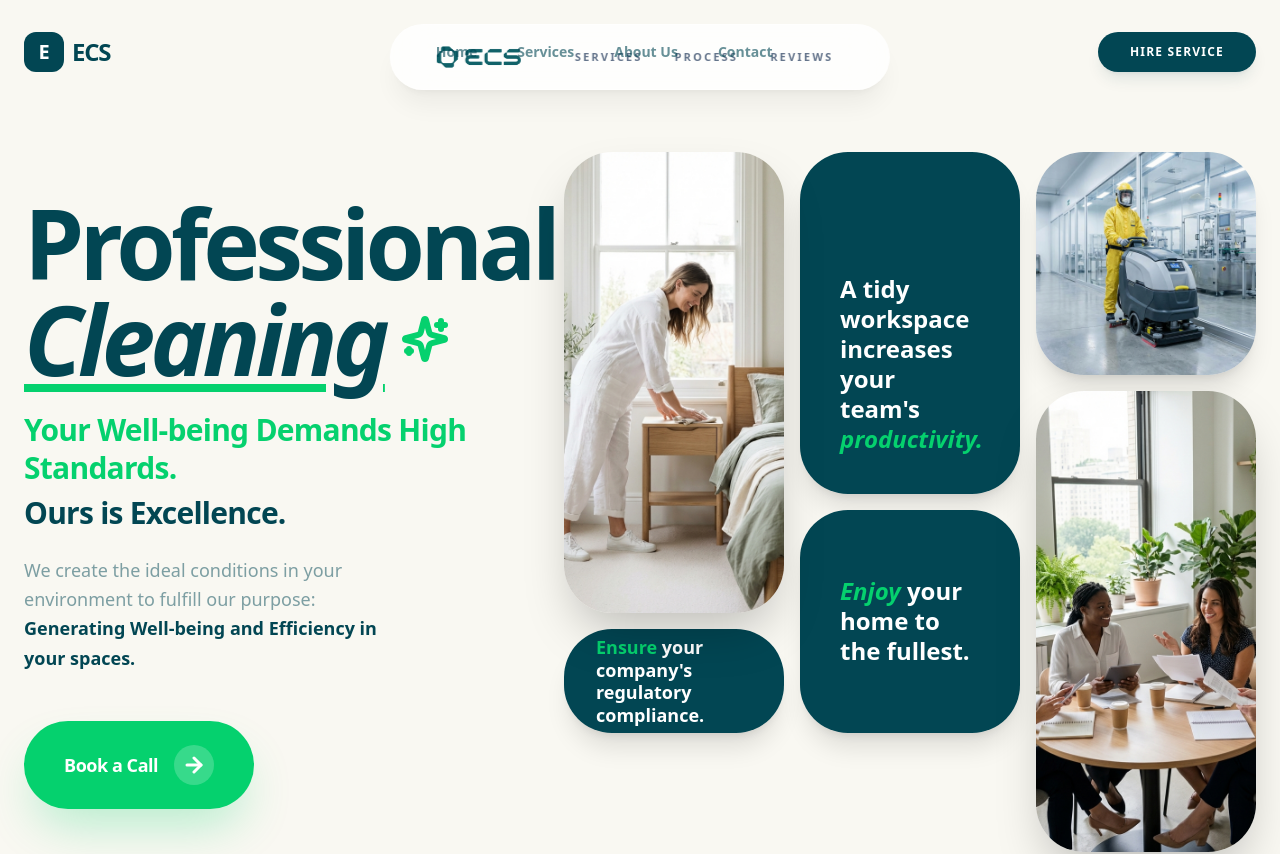
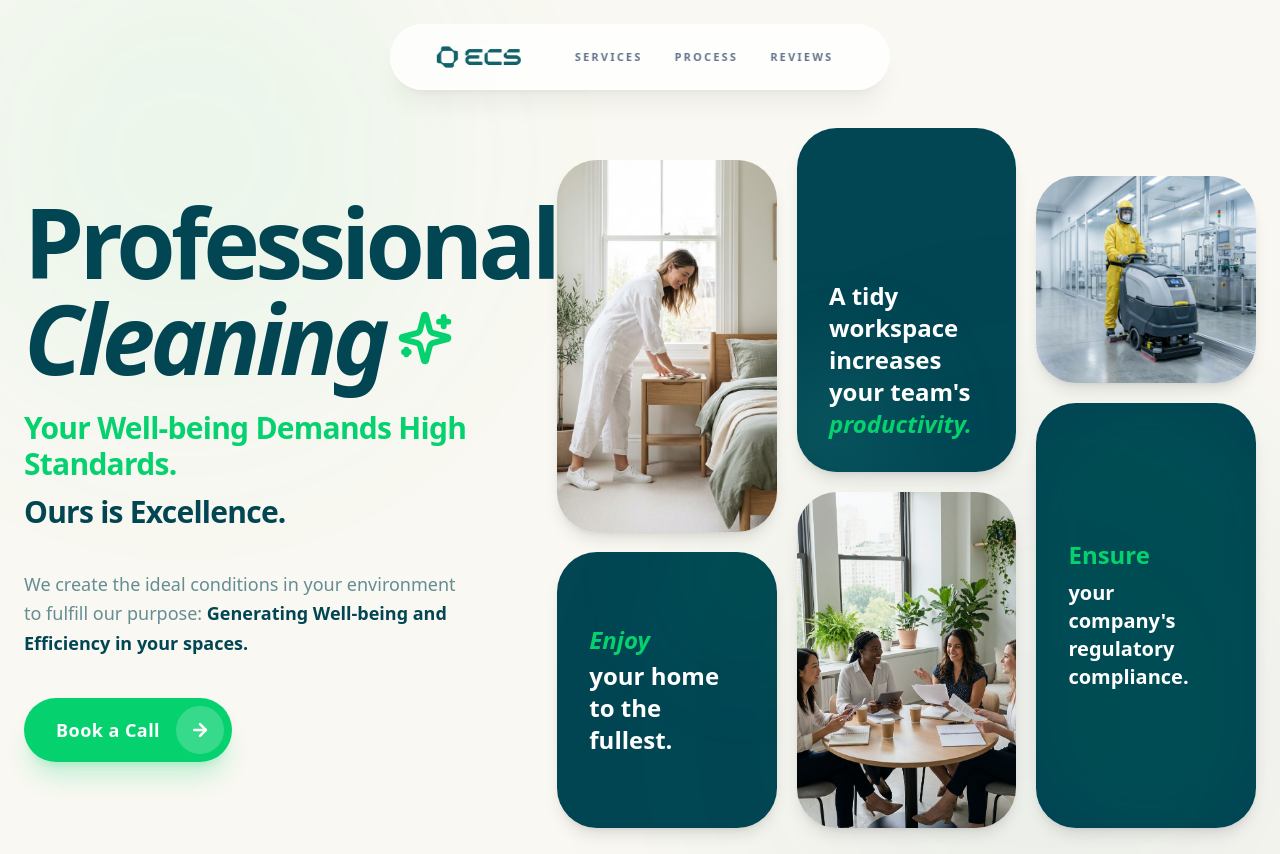
Before and after one commit to renatoquerales28-byte/extreme-cleaning-next, a Next.js app: page / in a window 1280 px wide. Shown: the top 854 px of the page. Built offline with nearby package versions, Linux system fonts and the light colour scheme.

Commit message:
Refactor: HeroSection bento grid layout exact match, remove duplicate navbar

```diff
--- a/src/components/landing/HeroSection.tsx
+++ b/src/components/landing/HeroSection.tsx
@@ -10,64 +10,38 @@ export default function HeroSection() {
     const router = useRouter();
 
     return (
-        <section className="relative w-full bg-[#F9F8F2] antialiased overflow-hidden">
-            {/* Header / Navbar */}
-            <nav className="container mx-auto px-6 py-8 flex items-center justify-between relative z-50">
-                <div className="flex items-center gap-2">
-                    <div className="w-10 h-10 bg-[#024653] rounded-xl flex items-center justify-center">
-                        <span className="text-white font-black text-xl">E</span>
-                    </div>
-                    <span className="text-2xl font-black tracking-tighter text-[#024653]">ECS</span>
-                </div>
+        <section className="relative w-full bg-[#F9F8F2] antialiased overflow-hidden pt-24 pb-12 lg:pt-32 lg:pb-24">
 
-                <div className="hidden md:flex items-center gap-10">
-                    {["Home", "Services", "About Us", "Contact"].map((item) => (
-                        <a
-                            key={item}
-                            href="#"
-                            className="text-[#024653]/60 hover:text-[#024653] font-bold text-sm transition-colors"
-                        >
-                            {item}
-                        </a>
-                    ))}
-                </div>
+            <div className="container mx-auto px-6 grid lg:grid-cols-12 gap-12 items-center">
 
-                <button
-                    onClick={() => router.push("/quote")}
-                    className="bg-[#024653] text-white px-8 py-3 rounded-full font-black text-xs uppercase tracking-widest hover:bg-[#085560] transition-all shadow-lg shadow-[#024653]/10"
-                >
-                    Hire Service
-                </button>
-            </nav>
-
-            <div className="container mx-auto px-6 pt-12 pb-24 grid lg:grid-cols-12 gap-16 items-center">
-
-                {/* Left Content Area */}
-                <div className="lg:col-span-5 space-y-12">
+                {/* Left Content Area (Text) - Spans 5 columns */}
+                <div className="lg:col-span-5 space-y-10 relative z-10">
                     <motion.div
-                        initial={{ opacity: 0, y: 20 }}
-                        animate={{ opacity: 1, y: 0 }}
+                        initial={{ opacity: 0, x: -20 }}
+                        animate={{ opacity: 1, x: 0 }}
                         transition={{ duration: 0.8 }}
                         className="space-y-6"
                     >
-                        <h1 className="text-7xl md:text-8xl font-black tracking-tighter text-[#024653] leading-[0.85] flex flex-col">
+                        <h1 className="text-6xl md:text-7xl xl:text-8xl font-black tracking-tighter text-[#024653] leading-[0.9] flex flex-col">
                             <span>Professional</span>
-                            <span className="flex items-center gap-4 italic underline decoration-[#05D16E] decoration-8 underline-offset-8">
+                            <span className="flex items-center gap-3 italic text-[#024653]">
                                 Cleaning
-                                <Sparkles className="text-[#05D16E] w-12 h-12 inline-block" strokeWidth={3} />
+                                <div className="relative inline-flex">
+                                    <Sparkles className="text-[#05D16E] w-10 h-10 md:w-14 md:h-14" strokeWidth={2.5} />
+                                </div>
                             </span>
                         </h1>
 
-                        <div className="space-y-2 mt-12">
-                            <p className="text-3xl font-bold tracking-tight text-[#05D16E] leading-tight max-w-md">
+                        <div className="space-y-3 mt-8">
+                            <p className="text-2xl md:text-3xl font-bold tracking-tight text-[#05D16E] leading-tight">
                                 Your Well-being Demands High Standards.
                             </p>
-                            <p className="text-3xl font-black tracking-tight text-[#024653] leading-tight">
+                            <p className="text-2xl md:text-3xl font-black tracking-tight text-[#024653] leading-tight">
                                 Ours is Excellence.
                             </p>
                         </div>
 
-                        <p className="text-lg text-[#024653]/50 font-medium leading-relaxed max-w-sm">
+                        <p className="text-lg text-[#024653]/60 font-medium leading-relaxed max-w-md pt-4">
                             We create the ideal conditions in your environment to fulfill our purpose: <span className="text-[#024653] font-bold">Generating Well-being and Efficiency in your spaces.</span>
                         </p>
                     </motion.div>
@@ -77,65 +51,89 @@ export default function HeroSection() {
                         animate={{ opacity: 1, y: 0 }}
                         transition={{ duration: 0.8, delay: 0.2 }}
                         onClick={() => router.push("/quote")}
-                        className="group flex items-center gap-4 bg-[#05D16E] text-white px-10 py-6 rounded-full font-black text-lg tracking-tight hover:bg-[#08BF5F] transition-all shadow-2xl shadow-[#05D16E]/30"
+                        className="group flex items-center gap-4 bg-[#05D16E] text-white pl-8 pr-2 py-2 rounded-full font-black text-lg tracking-wide hover:bg-[#08BF5F] transition-all shadow-xl shadow-[#05D16E]/20 hover:scale-[1.02] active:scale-95"
                     >
-                        Book a Call
-                        <div className="w-10 h-10 bg-white/20 rounded-full flex items-center justify-center transition-transform group-hover:translate-x-2">
-                            <ArrowRight size={24} strokeWidth={3} />
+                        <span>Book a Call</span>
+                        <div className="w-12 h-12 bg-white/20 rounded-full flex items-center justify-center transition-transform group-hover:rotate-[-45deg] duration-300">
+                            <ArrowRight size={20} strokeWidth={3} className="text-white" />
                         </div>
                     </motion.button>
                 </div>
 
-                {/* Right Bento Grid Area */}
-                <div className="lg:col-span-7 h-full w-full">
-                    <div className="grid grid-cols-12 grid-rows-6 gap-4 h-[700px]">
+                {/* Right Bento Grid Area - Spans 7 columns */}
+                <div className="lg:col-span-7 w-full h-full min-h-[600px] lg:h-[700px] relative">
+                    <div className="grid grid-cols-3 gap-5 h-full w-full">
 
-                        {/* 1. Large Portrait (Top Left) */}
-                        <div className="col-span-4 row-span-4 relative rounded-[3rem] overflow-hidden shadow-2xl">
+                        {/* COLUMN 1 */}
+                        <div className="flex flex-col gap-5 pt-8">
+                            {/* Image: Woman (Taller) */}
+                            <div className="relative w-full flex-[1.4] rounded-[2.5rem] overflow-hidden shadow-lg group">
                                 <Image
                                     src="/brand/hero_woman_cleaning.png"
                                     alt="Residential Cleaning"
                                     fill
-                                className="object-cover"
+                                    className="object-cover transition-transform duration-700 group-hover:scale-105"
                                 />
                             </div>
-
-                        {/* 2. Text Card Teal (Top Center) */}
-                        <div className="col-span-4 row-span-3 bg-[#024653] rounded-[3rem] p-10 flex flex-col justify-end gap-2 text-white shadow-xl">
-                            <p className="text-2xl font-bold leading-tight">A tidy workspace increases your team&apos;s <span className="text-[#05D16E] italic">productivity.</span></p>
+                            {/* Card: Enjoy (Shorter) */}
+                            <div className="bg-[#024653] w-full flex-[0.8] rounded-[2.5rem] p-8 flex flex-col justify-center text-white shadow-lg overflow-hidden relative">
+                                <div className="absolute top-0 right-0 w-32 h-32 bg-[#05D16E]/10 rounded-full blur-3xl -mr-10 -mt-10"></div>
+                                <p className="text-xl md:text-2xl font-bold leading-tight relative z-10">
+                                    <span className="text-[#05D16E] italic block mb-1">Enjoy</span>
+                                    your home to the fullest.
+                                </p>
+                            </div>
                         </div>
 
-                        {/* 3. Small Square (Top Right) */}
-                        <div className="col-span-4 row-span-2 relative rounded-[3rem] overflow-hidden shadow-xl">
+                        {/* COLUMN 2 */}
+                        <div className="flex flex-col gap-5">
+                            {/* Card: Productivity (Taller relative to img below) */}
+                            <div className="bg-[#024653] w-full flex-1 rounded-[2.5rem] p-8 flex flex-col justify-end text-white shadow-lg overflow-hidden relative">
+                                <div className="absolute bottom-0 left-0 w-40 h-40 bg-[#0E6168] rounded-full blur-2xl -ml-10 -mb-10 opacity-50"></div>
+                                <p className="text-xl md:text-2xl font-bold leading-tight relative z-10">
+                                    A tidy workspace increases your team&apos;s <span className="text-[#05D16E] italic">productivity.</span>
+                                </p>
+                            </div>
+                            {/* Image: Meeting (Medium) */}
+                            <div className="relative w-full flex-[1.2] rounded-[2.5rem] overflow-hidden shadow-lg group">
+                                <Image
+                                    src="/brand/hero_office_meeting.png"
+                                    alt="Team Meeting"
+                                    fill
+                                    className="object-cover transition-transform duration-700 group-hover:scale-105"
+                                />
+                            </div>
+                        </div>
+
+                        {/* COLUMN 3 */}
+                        <div className="flex flex-col gap-5 pt-12">
+                            {/* Image: Industrial (Short/Square) */}
+                            <div className="relative w-full flex-[0.8] rounded-[2.5rem] overflow-hidden shadow-lg group">
                                 <Image
                                     src="/brand/hero_industrial_cleaner.png"
                                     alt="Industrial Services"
                                     fill
-                                className="object-cover"
+                                    className="object-cover transition-transform duration-700 group-hover:scale-105"
                                 />
                             </div>
-
-                        {/* 4. Small Green Card (Center Right) */}
-                        <div className="col-span-4 row-span-4 relative rounded-[3rem] overflow-hidden shadow-2xl">
-                            <Image
-                                src="/brand/hero_office_meeting.png"
-                                alt="Team Meeting"
-                                fill
-                                className="object-cover"
-                            />
+                            {/* Card: Compliance (Taller) */}
+                            <div className="bg-[#024653] w-full flex-[1.4] rounded-[2.5rem] p-8 flex flex-col justify-center text-white shadow-lg overflow-hidden relative">
+                                <div className="absolute top-1/2 left-1/2 -translate-x-1/2 -translate-y-1/2 w-full h-full bg-[#05D16E]/5 rounded-full blur-xl"></div>
+                                <p className="text-lg md:text-xl font-bold leading-tight relative z-10">
+                                    <span className="text-[#05D16E] block mb-2 text-2xl">Ensure</span>
+                                    your company&apos;s regulatory compliance.
+                                </p>
+                            </div>
                         </div>
 
-                        {/* 5. Medium Card (Bottom Left) */}
-                        <div className="col-span-4 row-span-2 bg-[#024653] rounded-[3rem] p-10 flex flex-col justify-center gap-2 text-white shadow-xl">
-                            <p className="text-2xl font-bold leading-tight"><span className="text-[#05D16E] italic">Enjoy</span> your home to the fullest.</p>
-                        </div>
-
-                        {/* 6. Text Card Bottom Right */}
-                        <div className="col-span-4 row-span-1 bg-[#024653] rounded-[3rem] p-8 flex flex-col justify-center text-white shadow-xl">
-                            <p className="text-lg font-bold leading-tight"><span className="text-[#05D16E]">Ensure</span> your company&apos;s regulatory compliance.</p>
                     </div>
                 </div>
             </div>
+
+            {/* Minimal decorative blur for depth */}
+            <div className="absolute top-0 left-0 w-full h-full pointer-events-none overflow-hidden z-0">
+                <div className="absolute top-[-10%] left-[-5%] w-[500px] h-[500px] bg-[#05D16E]/5 rounded-full blur-[100px]" />
+                <div className="absolute bottom-[-10%] right-[-5%] w-[600px] h-[600px] bg-[#024653]/5 rounded-full blur-[120px]" />
             </div>
         </section>
     );
```
Lines whose indentation alone changed are shown as unchanged.
